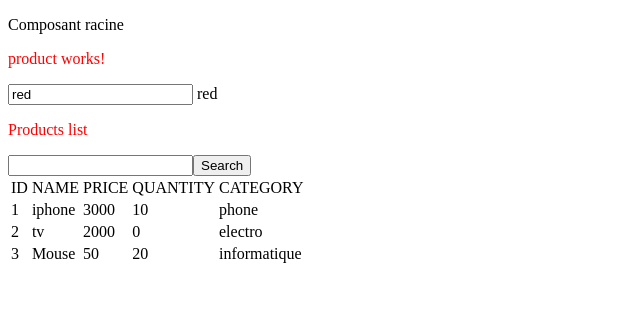
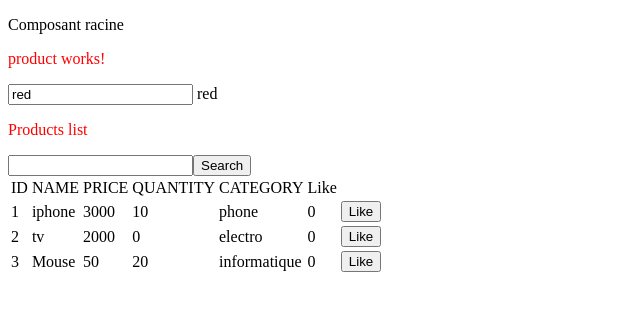
Before and after one commit to Naderab/angular4twin4, an Angular app: page / in a window 1280 px wide. Shown: the top 310 px of the page, without its empty margins (0-640 px from the left). Built offline with nearby package versions, Linux system fonts and the light colour scheme.

Commit message:
manipulation des composants séance 2

```diff
--- a/src/app/core/product.ts
+++ b/src/app/core/product.ts
@@ -4,6 +4,7 @@ export class Product {
     price: number = 0;
     quantity: number = 0;
     category: Category = new Category();
+    like: number = 0;
 }
 export class Category {
     id: string = "";
--- a/src/app/product/product.component.html
+++ b/src/app/product/product.component.html
@@ -29,6 +29,7 @@
         <td>PRICE</td>
         <td>QUANTITY</td>
         <td>CATEGORY</td>
+        <td>Like</td>
     </tr>
     <tr *ngFor="let p of products">
         <td>{{p.id}}</td>
@@ -36,7 +37,12 @@
         <td>{{p.price}}</td>
         <td>{{p.quantity}}</td>
         <td>{{p.category.type}}</td>
+        <td>{{p.like}}</td>
+        <td><button (click)='like(p)'>Like</button>
+        <p *ngIf="p.like>5">Best Product</p>
+        </td>
     </tr>
+
 </table>
 </div>
 <div *ngIf="products.length == 0">
--- a/src/app/product/product.component.ts
+++ b/src/app/product/product.component.ts
@@ -16,6 +16,7 @@ export class ProductComponent {
       price: 3000,
       quantity: 10,
       category: { id: '1', type: 'phone' },
+      like : 0
     },
     {
       id: '2',
@@ -23,6 +24,7 @@ export class ProductComponent {
       price: 2000,
       quantity: 0,
       category: { id: '2', type: 'electro' },
+      like: 0
     },
     {
       id: '3',
@@ -30,6 +32,7 @@ export class ProductComponent {
       price: 50,
       quantity: 20,
       category: { id: '3', type: 'informatique' },
+      like: 0
     },
   ];
 
@@ -46,5 +49,9 @@ export class ProductComponent {
 
   searchProduct() {
     this.products = this.products.filter(p => p.name == this.search);
+
+  }
+  like(t: Product) {
+    t.like++;
   }
 }
```
